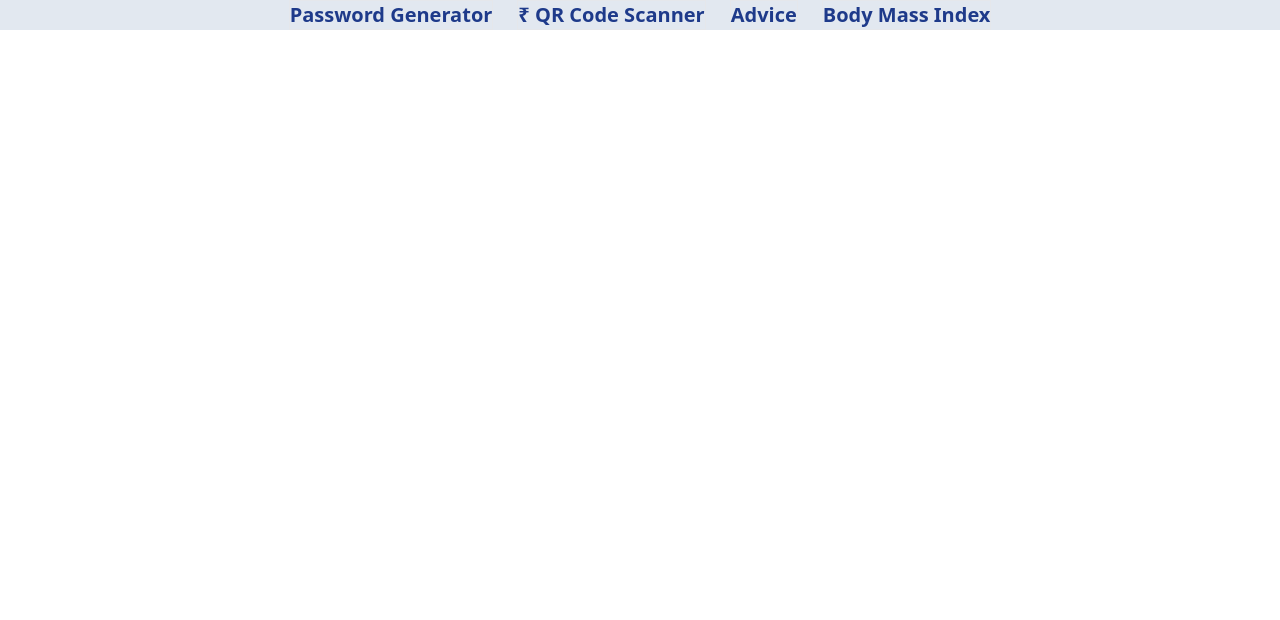
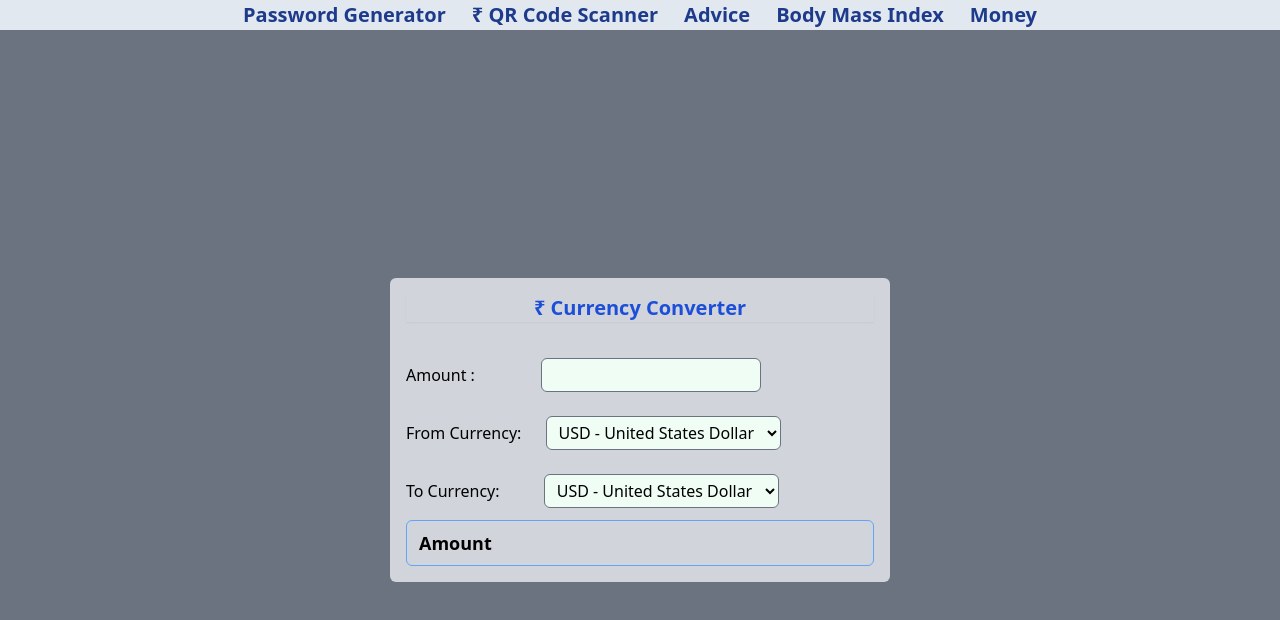
Before and after one commit to Rajeshkumarachari/password, a React (Create React App) app: page /money in a window 1280 px wide. Shown: the top 620 px of the page. Built offline with nearby package versions, Linux system fonts and the light colour scheme.

Commit message:
money app wor

```diff
--- a/package.json
+++ b/package.json
@@ -6,6 +6,7 @@
     "@testing-library/jest-dom": "^5.17.0",
     "@testing-library/react": "^13.4.0",
     "@testing-library/user-event": "^13.5.0",
+    "axios": "^1.6.7",
     "react": "^18.2.0",
     "react-dom": "^18.2.0",
     "react-icons": "^5.0.1",
--- a/src/Currency.js
+++ /dev/null
@@ -1,9 +0,0 @@
-import React from "react";
-
-const Currency = () => {
-  return (
-    <div className=" w-full h-screen flex flex-wrap justify-center items-center bg-cover bg-no-repeat bg-fuchsia-200"></div>
-  );
-};
-
-export default Currency;
--- a/src/Main.js
+++ b/src/Main.js
@@ -1,10 +1,10 @@
 import React from "react";
 import App from "./App";
-import Currency from "./Currency";
 import { BrowserRouter, Link, Route, Routes } from "react-router-dom";
 import Code from "./components/Code";
 import Advice from "./components/Advice";
 import BodyMass from "./components/BodyMass";
+import Money from "./components/Money";
 
 const Main = () => {
   return (
@@ -34,12 +34,19 @@ const Main = () => {
         >
           Body Mass Index
         </Link>
+        <Link
+          to={"/money"}
+          className=" text-blue-900 font-semibold border hover:underline text-xl mx-3 hover:text-blue-950"
+        >
+          Money
+        </Link>
       </div>
       <Routes>
         <Route path="/" element={<App />} />
         <Route path="/advice" element={<Advice />} />
         <Route path="/code" element={<Code />} />
         <Route path="/bmi" element={<BodyMass />} />
+        <Route path="/money" element={<Money />} />
       </Routes>
     </BrowserRouter>
   );
--- a/src/components/InputBox.js
+++ /dev/null
@@ -1,52 +0,0 @@
-import React from "react";
-
-function InputBox({
-  label,
-  amount,
-  onAmountChange,
-  onCurrencyChange,
-  currencyOptions = [],
-  selectedCurrency = "usd",
-  amountDisabled = false,
-  currencyDisabled = false,
-  className = "",
-}) {
-  return (
-    <div className={`bg-white p-3 rounded-lg text-sm flex ${className}`}>
-      <div className=" w-1/2">
-        <label className=" text-black/40 mb-2 inline-block"> {label} </label>
-        <input
-          type="number"
-          className=" outline-none w-full bg-transparent py-1.5"
-          placeholder="Amount"
-          disabled={amountDisabled}
-          value={amount}
-          onChange={(e) =>
-            onAmountChange && onAmountChange(Number(e.target.value))
-          }
-        />
-      </div>
-      <div className=" w-1/2 flex flex-wrap justify-end text-right">
-        <p className=" text-black/40 mb-3  w-full "> Currency Type</p>
-        <select
-          className=" rounded-lg px-1 py-1 bg-gray-100  cursor-pointer outline-none"
-          value={selectedCurrency}
-          onChange={(e) => {
-            onCurrencyChange && onCurrencyChange(e.target.value);
-          }}
-          disabled={currencyDisabled}
-          name=""
-          id=""
-        >
-          {currencyOptions.map((currency) => (
-            <option key={currency} value={currency}>
-              {currency}
-            </option>
-          ))}
-        </select>
-      </div>
-    </div>
-  );
-}
-
-export default InputBox;
--- /dev/null
+++ b/src/components/Money.js
@@ -0,0 +1,73 @@
+import React, { useState } from "react";
+
+const Money = () => {
+  const [amount, setAmount] = useState(1);
+  const [fromCurrency, setFromCurrency] = useState("USD");
+  const [toCurrency, setToCurrency] = useState("INR");
+  const [convertedAmount, setConvertedAmount] = useState(null);
+  return (
+    <div className="w-[100vw] h-[100vh] flex justify-center  items-center bg-gray-500 ">
+      <div className=" bg-gray-300 rounded-md w-[500px] px-4 py-4 ">
+        <div></div>
+
+        <div>
+          <h1 className=" text-xl font-semibold  items-center text-center shadow-sm text-blue-700  mb-6">
+            ₹ Currency Converter
+          </h1>
+          <div>
+            <label htmlFor="amt">Amount :</label>
+            <input
+              type="text"
+              id="amt"
+              className=" border rounded-md border-gray-500 my-3 ml-[66px] w-[220px] py-1 mx-5 bg-green-50  outline-none pl-2"
+            />
+          </div>
+          <div>
+            <label htmlFor="fromCurrency">From Currency: </label>
+            <select
+              id="fromCurrency "
+              className=" border border-gray-500 rounded-md my-3 py-1 mx-5 pl-2 bg-green-50"
+            >
+              <option value="USD">USD - United States Dollar</option>
+              <option value="EUR">EUR - Euro</option>
+              <option value="GBP">GBP- British pound sterling</option>
+              <option value="JPY">JPY-Japanese yen </option>
+              <option value="AUD">AUD-Australian Dollar</option>
+              <option value="CAD">CAD-Canadian dollar </option>
+              <option value="CNY">CNY-Chinese Yuan </option>
+              <option value="INR">INR- Indian Rupee </option>
+              <option value="BRL">BRL- Brazilian real</option>
+              <option value="ZAR">ZAR- South African rand </option>
+            </select>
+          </div>
+          <div>
+            <label htmlFor="toCurrency">To Currency: </label>
+            <select
+              id="toCurrency"
+              className=" border border-gray-500 rounded-md my-3 py-1 mx-5 ml-10 pl-2 bg-green-50"
+            >
+              <option value="USD">USD - United States Dollar</option>
+              <option value="EUR">EUR - Euro</option>
+              <option value="GBP">GBP- British pound sterling</option>
+              <option value="JPY">JPY-Japanese yen </option>
+              <option value="AUD">AUD-Australian Dollar</option>
+              <option value="CAD">CAD-Canadian dollar </option>
+              <option value="CNY">CNY-Chinese Yuan </option>
+              <option value="INR">INR- Indian Rupee </option>
+              <option value="BRL">BRL- Brazilian real</option>
+              <option value="ZAR">ZAR- South African rand </option>
+            </select>
+          </div>
+          <div>
+            <p className=" border border-blue-400 py-2 px-3 rounded-md text-lg  font-semibold">
+              {" "}
+              Amount
+            </p>
+          </div>
+        </div>
+      </div>
+    </div>
+  );
+};
+
+export default Money;
--- a/src/components/index.js
+++ /dev/null
@@ -1,2 +0,0 @@
-import InputBox from "./InputBox";
-export { InputBox };
--- a/src/hooks/constant.js
+++ b/src/hooks/constant.js
@@ -3,3 +3,6 @@ export const QRCODE_IMAGE =
 
 export const BODY_MASS_IMAGE =
   "https://encrypted-tbn0.gstatic.com/images?q=tbn:ANd9GcSgBYWmO5lkHyThiF5uV5yFcDKGpaIKmmN4vA&usqp=CAU";
+
+export const MONEY_BANNER =
+  "https://images.pexels.com/photos/259165/pexels-photo-259165.jpeg?auto=compress&cs=tinysrgb&w=1260&h=750&dpr=1";
--- a/src/hooks/useCurrencyInfo.js
+++ /dev/null
@@ -1,9 +0,0 @@
-import { useEffect, useState } from "react";
-
-function useCurrencyInfo(currency) {
-  const [data, setData] = useState({});
-  useEffect(() => {
-    fetch();
-  }, [currency]);
-}
-export default useCurrencyInfo;
```
Also changed, not shown: 1 other file (tests, documents, lock files or other folders).
